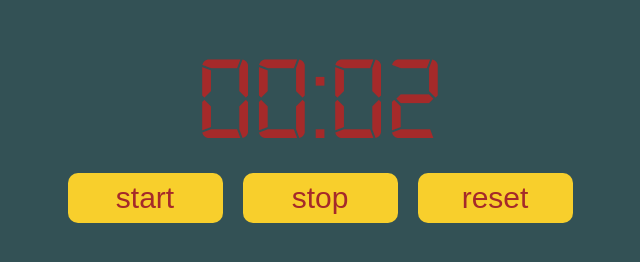
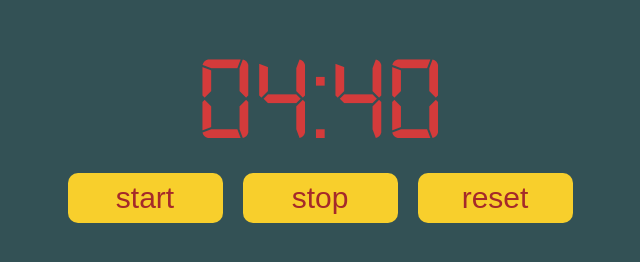
Before and after one commit to eTsy30/Pet-Project, a plain HTML site: page stopwatch/index.html in a window 1280 px wide. Both pictures are taken after a click on the button "start". Shown: the whole page, without its empty margins (320-960 px from the left). Drawn offline with Linux system fonts and the light colour scheme.

Commit message:
change color

```diff
--- a/stopwatch/css/style.css
+++ b/stopwatch/css/style.css
@@ -5,9 +5,10 @@
   font-weight: bolder;
 }
 p {
+  width: 246px;
   font-size: 120px;
   font-family: "Digital";
-  color: #a52a2a;
+  color: #d43b3b;
 }
 .conP {
   display: flex;
--- a/stopwatch/js/main.js
+++ b/stopwatch/js/main.js
@@ -8,7 +8,7 @@ let sec = 0
 let min = 0
 
 function startTimer() {
-    console.log(1);
+
     clearInterval(interval)
     interval = setInterval(() => {
         sec++
@@ -26,7 +26,7 @@ function startTimer() {
         }
 
 
-    }, 1000)
+    }, 10)
 }
 function stopInterval() {
     console.log(2);
```
